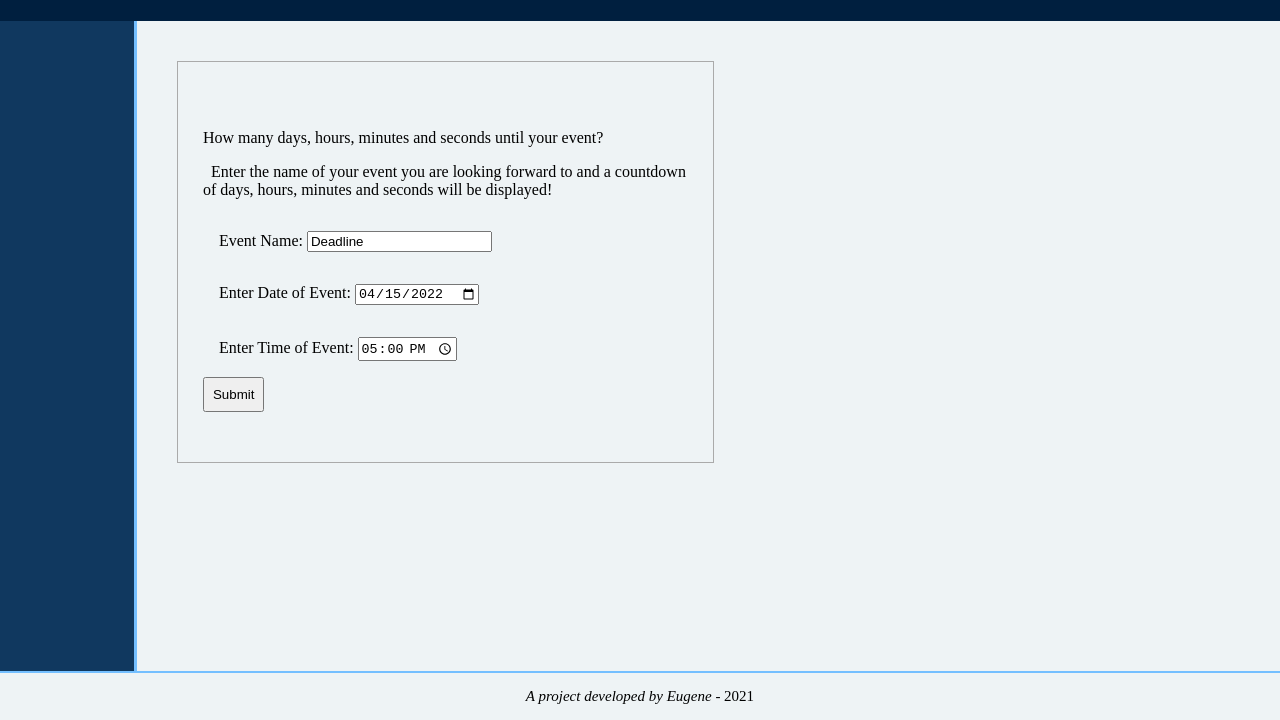
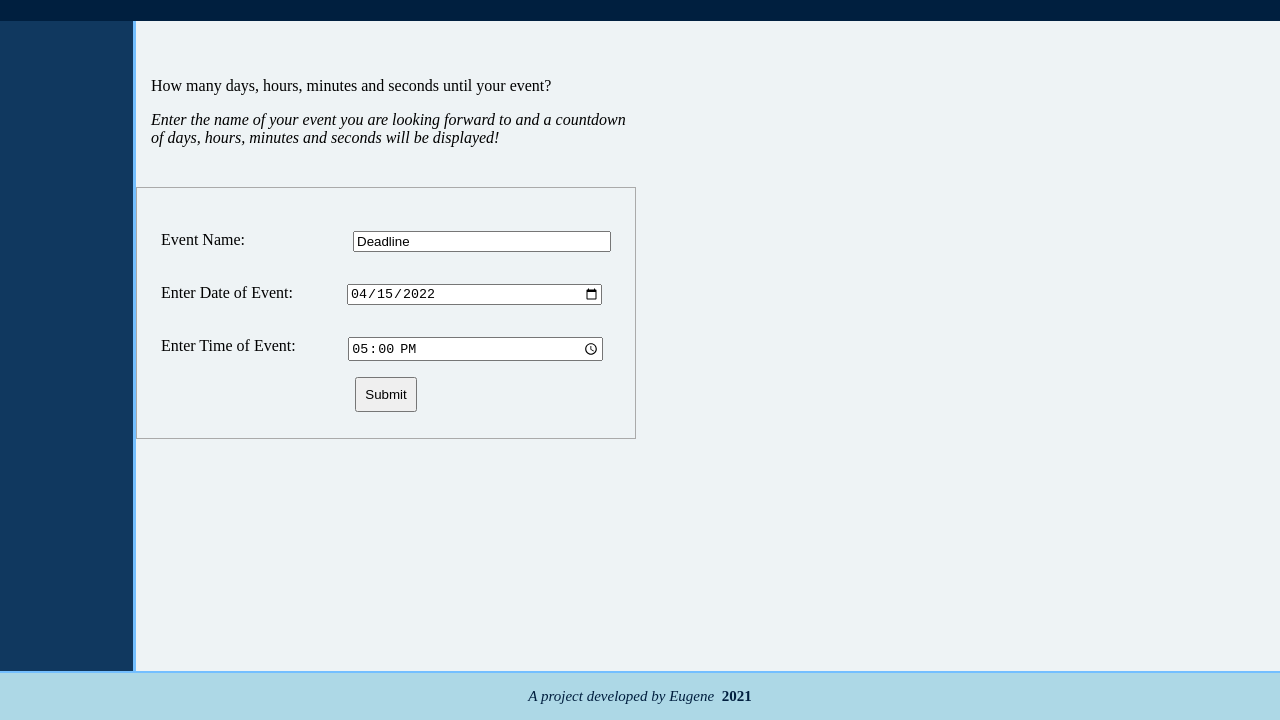
Before and after one commit to Eugene-L-H/Countdown, a plain HTML site: page index.html in a window 1280 px wide. Shown: the part 80-800 px from the top of the page. Drawn offline with Linux system fonts and the light colour scheme.

Commit message:
Removed some redundant html. Styled the inside of the input box. Improved positioning relationship between main content boxes.

```diff
--- a/index.html
+++ b/index.html
@@ -15,16 +15,15 @@
     <div class="middle">
       <div class="sidebar"></div>
       <main>
-        <div class="form-box">
+        <div class="left-content_MAIN">
           <div class="description">
             <p>How many days, hours, minutes and seconds until your event?</p>
-            <p>
-              &nbsp;&nbsp;Enter the name of your event you are looking forward
-              to and a countdown of days, hours, minutes and seconds will be
-              displayed!
+            <p class="instruction">
+              Enter the name of your event you are looking forward to and a
+              countdown of days, hours, minutes and seconds will be displayed!
             </p>
           </div>
-          <div id="eventForm">
+          <div class="form-box">
             <form method="get">
               <div class="input">
                 <label for="feventID">Event Name:</label>
@@ -56,13 +55,13 @@
           </div>
         </div>
         <!-- <div id="timer"></div> -->
-        <div class="timer-box">
+        <div class="right-content_MAIN">
           <ul id="timers"></ul>
         </div>
       </main>
     </div>
     <footer>
-      <p><i>A project developed by Eugene</i> - 2021</p>
+      <p><i>A project developed by Eugene</i>&nbsp; <b>2021</b></p>
     </footer>
     <script type="text/javascript" src="scripts/functions.js "></script>
     <script type="text/javascript" src="scripts/scripts.js"></script>
--- a/scripts/functions.js
+++ b/scripts/functions.js
@@ -47,7 +47,7 @@ function eventCounter(seconds, eventName) {
   secs = secs - mins * 60;
 
   // This will be the countdown message displayed to the user.
-  let eventPhrase = `<p><b>-</b> There are <b>${days}</b> days, <b>${hours}</b> <i>hrs</i>, <b>${mins}</b> <i>mins</i>, and <b>${secs}</b> <i>seconds</i> until <b><i>${eventName}</i></b>.</p>`;
+  let eventPhrase = `<p><b>-</b> There are <b>${days}</b> days, <b>${hours}</b> <i>hrs</i>, <b>${mins}</b> <i>mins</i>, and <b>${secs}</b> <i>seconds</i> until <b><i>${eventName}</i></b></p>`;
 
   return eventPhrase;
 }
--- a/styles.css
+++ b/styles.css
@@ -31,17 +31,36 @@ h1 {
   height: 100%;
 }
 
+.sidebar {
+  width: 150px;
+  background-color: #10385f;
+  border-right: #74bfff solid 3px;
+}
+
 main {
   display: flex;
-  gap: 60px;
   width: 100%;
   margin-bottom: auto;
 }
 
-.sidebar {
-  width: 150px;
-  background-color: #10385f;
-  border-right: #74bfff solid 3px;
+.left-content_MAIN {
+  max-width: 500px;
+  min-height: 400px;
+  margin: 40px 60px 0 auto;
+}
+
+.right-content_MAIN {
+  position: relative;
+  margin: 20px auto 0 0;
+  width: 600px;
+}
+
+.description {
+  padding: 0 0 24px 15px;
+}
+
+.instruction {
+  font-style: italic;
 }
 
 .form-box {
@@ -50,18 +69,30 @@ main {
   flex-direction: column;
   justify-content: center;
   max-width: 500px;
-  min-height: 400px;
-  margin: 40px 40px 0 40px;
-  padding: 0 10px 0 25px;
+  min-height: 250px;
+  padding: 0;
   border: solid 1px #aaa;
 }
 
-.description p {
-  text-align: left;
+.form-box form {
+  display: flex;
+  flex-direction: column;
+  align-items: center;
 }
 
 .input {
-  padding: 1em;
+  display: flex;
+  justify-content: space-between;
+  width: 450px;
+  padding: 16px;
+}
+
+.input :nth-child(1) {
+  padding-right: 45px;
+}
+
+.input input {
+  width: 250px;
 }
 
 .submit {
@@ -70,12 +101,6 @@ main {
 
 .submit input {
   padding: 8px;
-}
-
-.timer-box {
-  position: relative;
-  margin-top: 20px;
-  max-width: 600px;
 }
 
 #timers {
@@ -92,6 +117,7 @@ footer {
   justify-content: center;
   font-weight: 300;
   font-size: 15px;
-  /* margin-top: auto; */
+  color: #001f3f;
+  background-color: lightblue;
   border-top: #74bfff 2px solid;
 }
```
